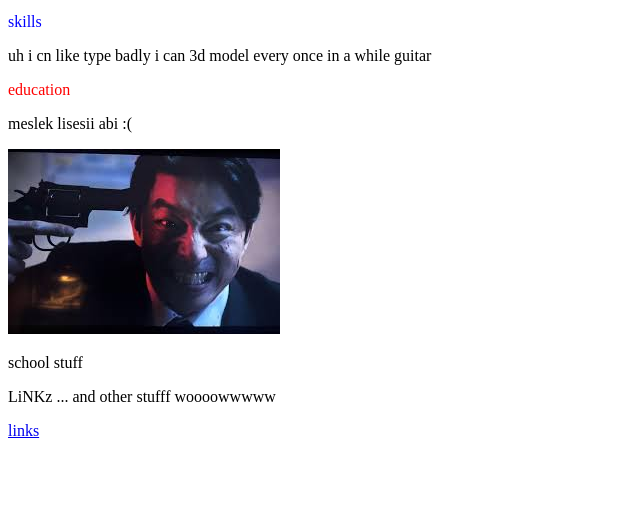
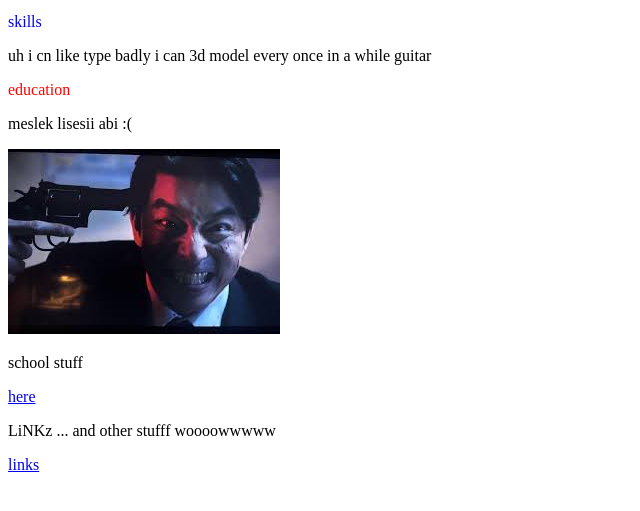
Before and after one commit to code8193/code8193.github.io, a plain HTML site: page index.html in a window 1280 px wide. Shown: the part 101-612 px from the top of the page, without its empty margins (0-640 px from the left). Drawn offline with Linux system fonts and the light colour scheme.

Commit message:
Update index.html

```diff
--- a/index.html
+++ b/index.html
@@ -13,7 +13,7 @@ guitar</p>
 <p style="color:red">education</p>
 <p> meslek lisesii abi :(</p>
 <img src="images.jpg">
-<p> school stuff <p>
+<p> school stuff <p> <a href="schoolstuff.html">here</a>
 <p style="color: blur">LiNKz ... and other stufff woooowwwww</p>
 <a href="links.html">links</a>
 </body>
```
